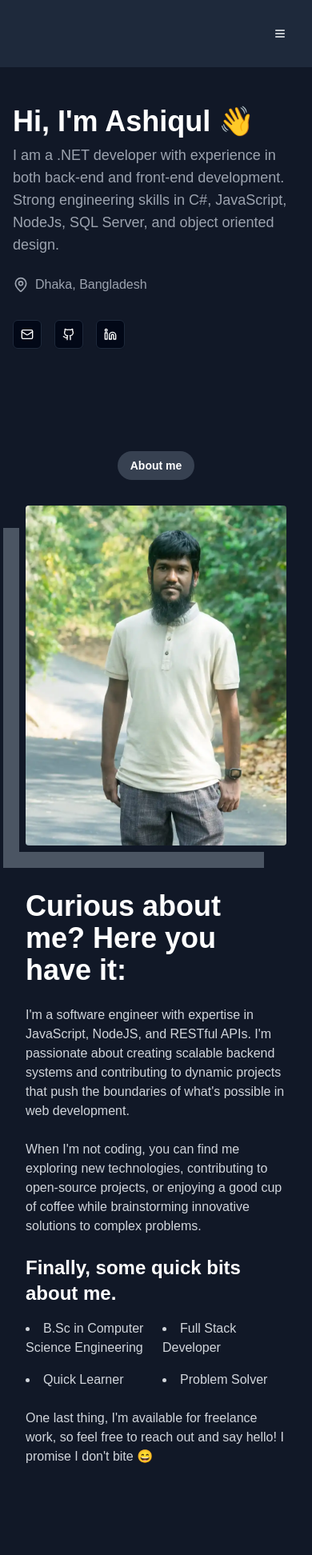
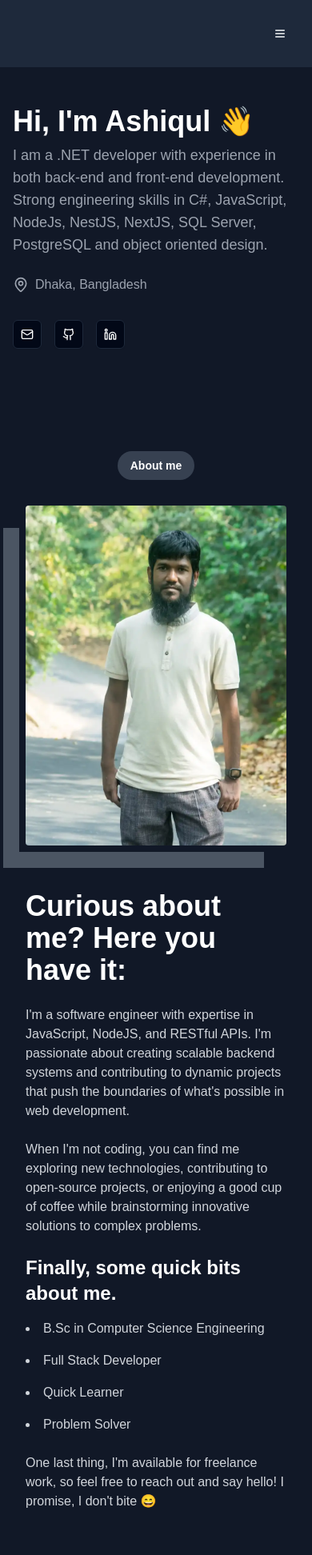
Before and after one commit to ashiqul33/ashiqul, a Next.js app: page / in a window 390 px wide. Shown: the top 1944 px of the page at 80% size. Built offline with nearby package versions, Linux system fonts and the light colour scheme.

Commit message:
update about design

```diff
--- a/components/sections/AboutSection.tsx
+++ b/components/sections/AboutSection.tsx
@@ -8,13 +8,13 @@ export const AboutSection = ({ about, image }: { about: { description: string[];
       <div className="container mx-auto px-4">
         <SectionTitle>About me</SectionTitle>
         <div className="flex flex-col items-start md:flex-row">
-          <div className="mb-8 flex md:mb-0 md:w-1/2">
+          <div className="mb-8 flex md:mb-0 md:w-2/5">
             <div className="relative">
               <Image src={image} alt="Casual photo" width={400} height={300} className="rounded" />
               <div className="absolute -bottom-7 -left-7 h-full w-full border-b-20 border-l-20 border-gray-600"></div>
             </div>
           </div>
-          <div className="md:w-1/2 md:pl-10">
+          <div className="md:w-3/5 md:pl-10">
             <h2 className="my-6 text-4xl font-bold text-white">Curious about me? Here you have it:</h2>
             {description.map((paragraph, index) => (
               <p key={index} className="mb-6 text-gray-300">
@@ -22,13 +22,13 @@ export const AboutSection = ({ about, image }: { about: { description: string[];
               </p>
             ))}
             <h3 className="mb-4 text-2xl font-semibold text-white">Finally, some quick bits about me.</h3>
-            <ul className="grid list-inside list-disc grid-cols-2 gap-4 text-gray-300">
+            <ul className="grid list-inside list-disc grid-cols-1 gap-4 text-gray-300 md:grid-cols-2">
               {quickFacts.map((fact, index) => (
                 <li key={index}>{fact}</li>
               ))}
             </ul>
             <p className="mt-6 text-gray-300">
-              One last thing, I&apos;m available for freelance work, so feel free to reach out and say hello! I promise I
+              One last thing, I&apos;m available for freelance work, so feel free to reach out and say hello! I promise, I
               don&apos;t bite 😄
             </p>
           </div>
--- a/data/portfolio.json
+++ b/data/portfolio.json
@@ -2,7 +2,7 @@
   "name": "Mohammad Ashiqul Islam",
   "shortDescription": "I'm a software engineer with expertise in c#, .NET, JavaScript, NodeJS, and RESTful APIs",
   "nickName": "Ashiqul",
-  "title": "I am a .NET developer with experience in both back-end and front-end development. Strong engineering skills in C#, JavaScript, NodeJs, SQL Server, and object oriented design.",
+  "title": "I am a .NET developer with experience in both back-end and front-end development. Strong engineering skills in C#, JavaScript, NodeJs, NestJS, NextJS, SQL Server, PostgreSQL and object oriented design.",
   "email": "ashiqul33@gmail.com",
   "phone": "8801779878559",
   "github": "https://github.com/ashiqul33",
```
